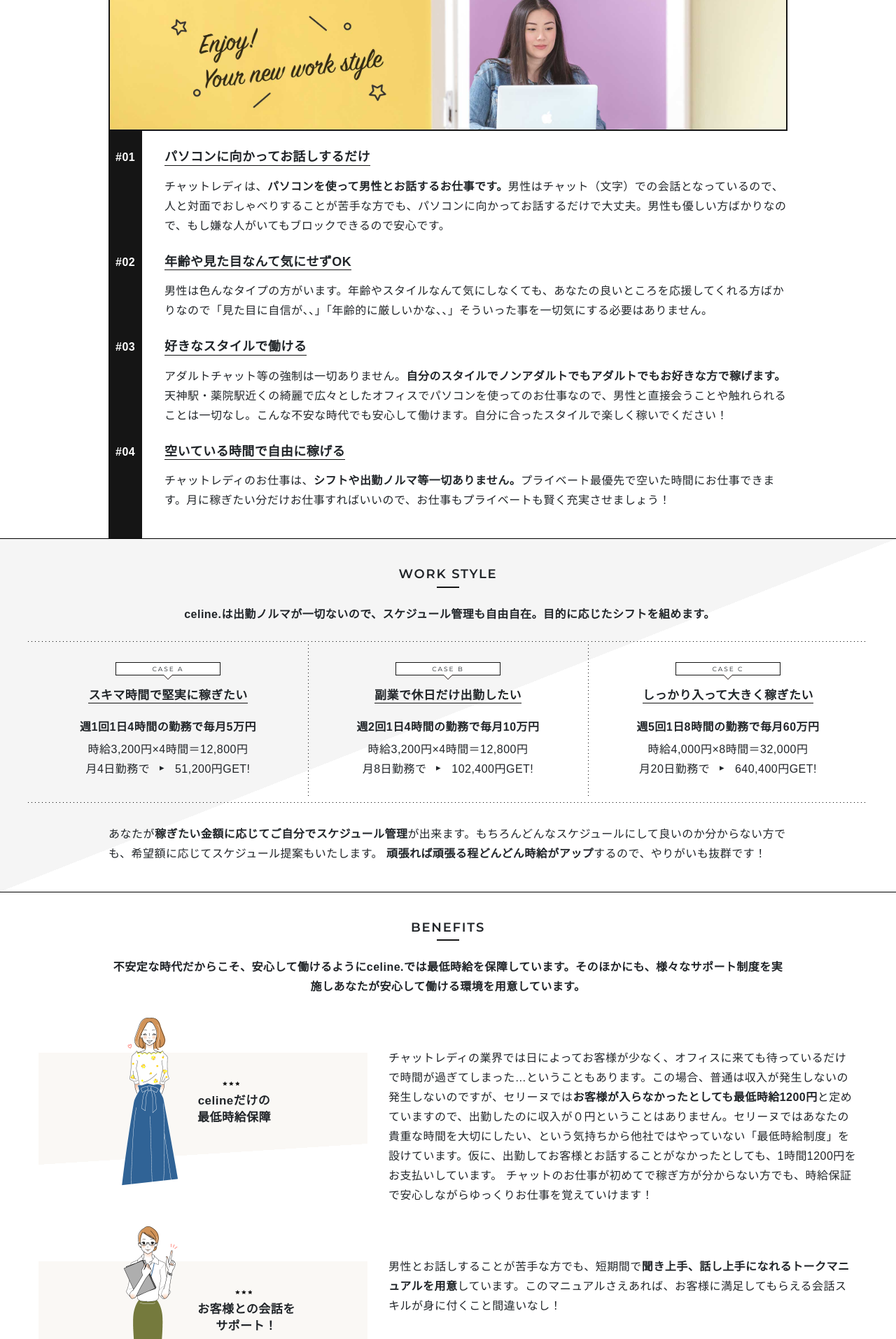
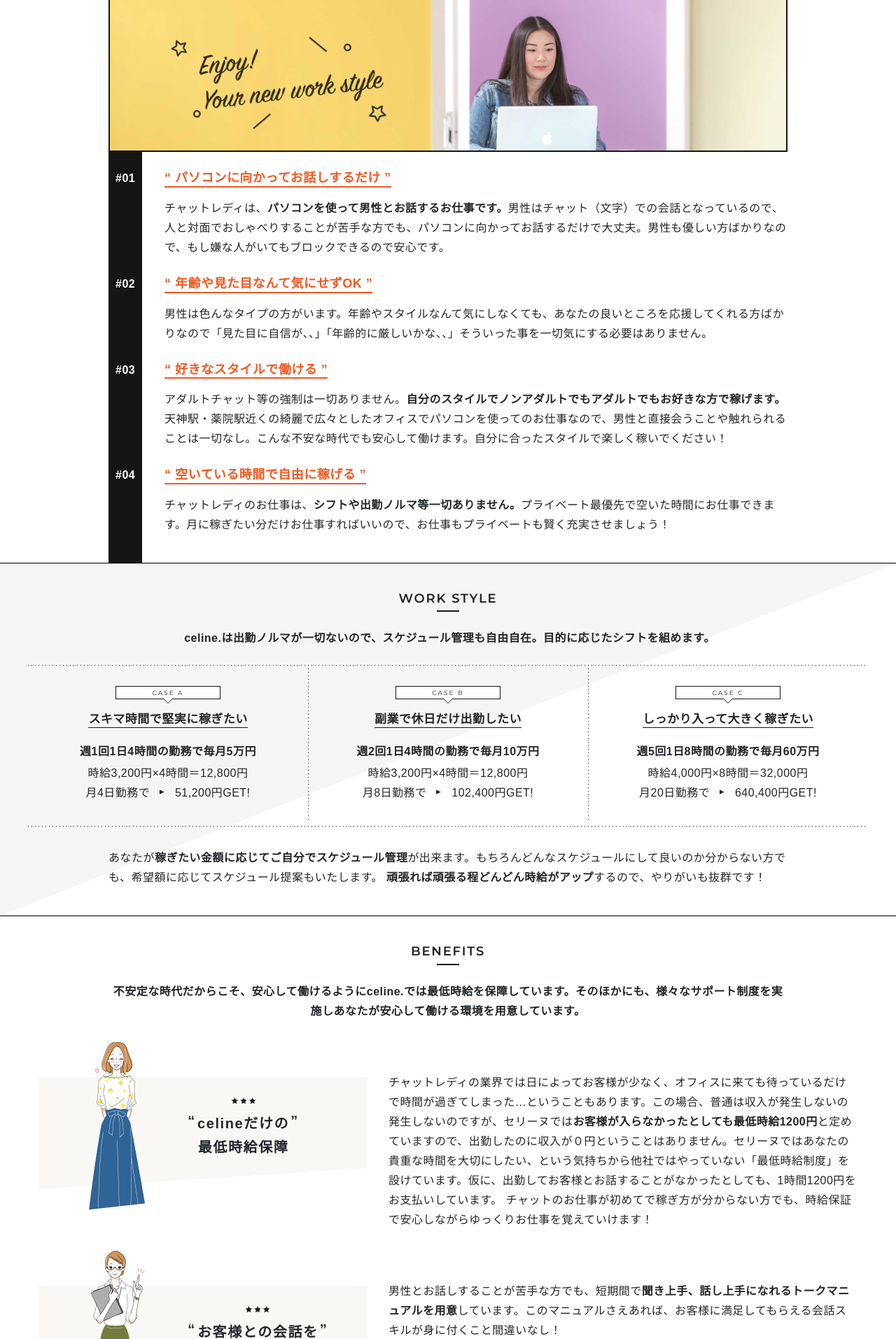
Before and after one commit to tetsuhey/celine.fukuoka, a PHP site: page /index.html in a window 1280 px wide. Shown: the part 1760-3673 px from the top of the page at 70% size. Run offline with PHP 8.4, Linux system fonts and the light colour scheme; some libraries are stand-ins or nearby versions.

Commit message:
some changes

```diff
--- a/css/style.css
+++ b/css/style.css
@@ -809,8 +826,9 @@ section{
 .chatlady_desc_wrap div h3{
     font-size: 16px;
     display: inline-block;
-    border-bottom:1px solid #151515;
+    border-bottom:2px solid #F15A24;
     margin-bottom: 16px;
+    color:#F15A24;
 }
 @media screen and (min-width:767px) and ( max-width:992px) {
 }
@@ -936,19 +954,32 @@ section{
     left: 50%;
     top: 50%;
     margin-left: -8px;
+    margin-top: -8px;
     line-height: 24px;
     text-align: center;
 }
-.bene-img-wrap h2{
-    margin-top: -8px;
+.bene-img-wrap h2::before,
+.bene-img-wrap h2::after{
+
+    position: absolute;
+    top: -4px;
+    width: 24px;
+    height: 8px;
 }
 .bene-img-wrap h2::before{
-    content:"";
+    content:"\201c";
+    left: -20px;
+}
+.bene-img-wrap h2::after{
+    content:"\201d";
+    right:-20px;
+}
+.bene-img-wrap .stars{
     position: absolute;
     left: 50%;
     width:24px;
     height: 8px;
-    margin-top: -16px;
+    margin-top: -12px;
     margin-left: -16px;
     background-image: url(../res/stars.svg);
     background-repeat: no-repeat;
@@ -958,6 +989,22 @@ section{
 @media screen and (min-width:993px) {
     .msg{
         margin-top: 74px;
+    }
+    .bene-img-wrap h2{
+        font-size: 20px;
+        line-height: 1.7;
+        letter-spacing: 1.6px;
+        top: 44%;
+    }
+    .bene-img-wrap .stars{
+        width: 36px;
+        height: 16px;
+        background-size: contain;
+        margin-top: -20px;
+        margin-left: -18px;
+    }
+    .bene-img-wrap img{
+        left: 40%;
     }
 }
 
--- a/index.html
+++ b/index.html
@@ -194,22 +194,22 @@
                     <p class="blackline"></p>
                     <div class="each">
                         <span>#01</span>
-                        <h3>パソコンに向かってお話しするだけ</h3>
+                        <h3>&ldquo; パソコンに向かってお話しするだけ &rdquo;</h3>
                         <p>チャットレディは、<strong>パソコンを使って男性とお話するお仕事です。</strong>男性はチャット（文字）での会話となっているので、人と対面でおしゃべりすることが苦手な方でも、パソコンに向かってお話するだけで大丈夫。男性も優しい方ばかりなので、もし嫌な人がいてもブロックできるので安心です。</p>
                     </div>
                     <div class="">
                         <span>#02</span>
-                        <h3>年齢や見た目なんて気にせずOK</h3>
+                        <h3>&ldquo; 年齢や見た目なんて気にせずOK &rdquo;</h3>
                         <p>男性は色んなタイプの方がいます。年齢やスタイルなんて気にしなくても、あなたの良いところを応援してくれる方ばかりなので「見た目に自信が、、」「年齢的に厳しいかな、、」そういった事を一切気にする必要はありません。</p>
                     </div>
                     <div class="">
                         <span>#03</span>
-                        <h3>好きなスタイルで働ける</h3>
+                        <h3>&ldquo; 好きなスタイルで働ける &rdquo;</h3>
                         <p>アダルトチャット等の強制は一切ありません。<strong>自分のスタイルでノンアダルトでもアダルトでもお好きな方で稼げます。</strong>天神駅・薬院駅近くの綺麗で広々としたオフィスでパソコンを使ってのお仕事なので、男性と直接会うことや触れられることは一切なし。こんな不安な時代でも安心して働けます。自分に合ったスタイルで楽しく稼いでください！</p>
                     </div>
                     <div class="">
                         <span>#04</span>
-                        <h3>空いている時間で自由に稼げる</h3>
+                        <h3>&ldquo; 空いている時間で自由に稼げる &rdquo;</h3>
                         <p>チャットレディのお仕事は、<strong>シフトや出勤ノルマ等一切ありません。</strong>プライベート最優先で空いた時間にお仕事できます。月に稼ぎたい分だけお仕事すればいいので、お仕事もプライベートも賢く充実させましょう！</p>
                     </div>
                 </div>
@@ -264,7 +264,7 @@
                 <div class="col-12 col-lg-5">
                     <div class="bene-img-wrap">
                         <img src="./res/benefit-1.png" alt="celineだけの最低時給保障" />
-                        <h2>celineだけの<br />最低時給保障</h2>
+                        <h2><p class="stars"></p>celineだけの<br />最低時給保障</h2>
                     </div>
                 </div>
                 <div class="col-12 col-md-10 offset-md-1 col-lg-7 offset-lg-0">
@@ -276,7 +276,7 @@
                 <div class="col-12 col-lg-5">
                     <div class="bene-img-wrap">
                         <img src="./res/benefit-2.png" alt="お客様との会話をサポート！" />
-                        <h2>お客様との会話を<br />サポート！</h2>
+                        <h2><p class="stars"></p>お客様との会話を<br />サポート！</h2>
                     </div>
                 </div>
                 <div class="col-12 col-md-10 offset-md-1 col-lg-7 offset-lg-0">
@@ -287,7 +287,7 @@
                 <div class="col-12 col-lg-5">
                     <div class="bene-img-wrap">
                         <img src="./res/benefit-3.png" alt="リピート率アップをサポート！" />
-                        <h2>リピート率アップを<br />サポート！</h2>
+                        <h2><p class="stars"></p>リピート率アップを<br />サポート！</h2>
                     </div>
                 </div>
                 <div class="col-12 col-md-10 offset-md-1 col-lg-7 offset-lg-0">
@@ -298,7 +298,7 @@
                 <div class="col-12 col-lg-5">
                     <div class="bene-img-wrap">
                         <img src="./res/benefit-4.png" alt="スタイリストによるヘアメイク" />
-                        <h2>スタイリストによる<br />ヘアメイク！</h2>
+                        <h2><p class="stars"></p>スタイリストによる<br />ヘアメイク！</h2>
                     </div>
                 </div>
                 <div class="col-12 col-md-10 offset-md-1 col-lg-7 offset-lg-0">
@@ -338,6 +338,12 @@
             <div class="row">
                 <p class="bold center col-12 col-md-10 offset-md-1">celine.は福岡でいちばん働きやすい環境を用意しています。そのほかにも、celine.で働くメリットがいっぱい！</p>
             </div>
+
+
+            <div class="row d-flex office-imgs flex-nowrap">
+                <div><img src="./res/office-img.jpg" /></div>
+            </div>
+
             <div class="row custome_dott_wrap">
 
                 <div class="col-12 col-md-6">
```
Also changed, not shown: other parts of css/style.css (+27 -2 lines), res/office-img.jpg (added).
